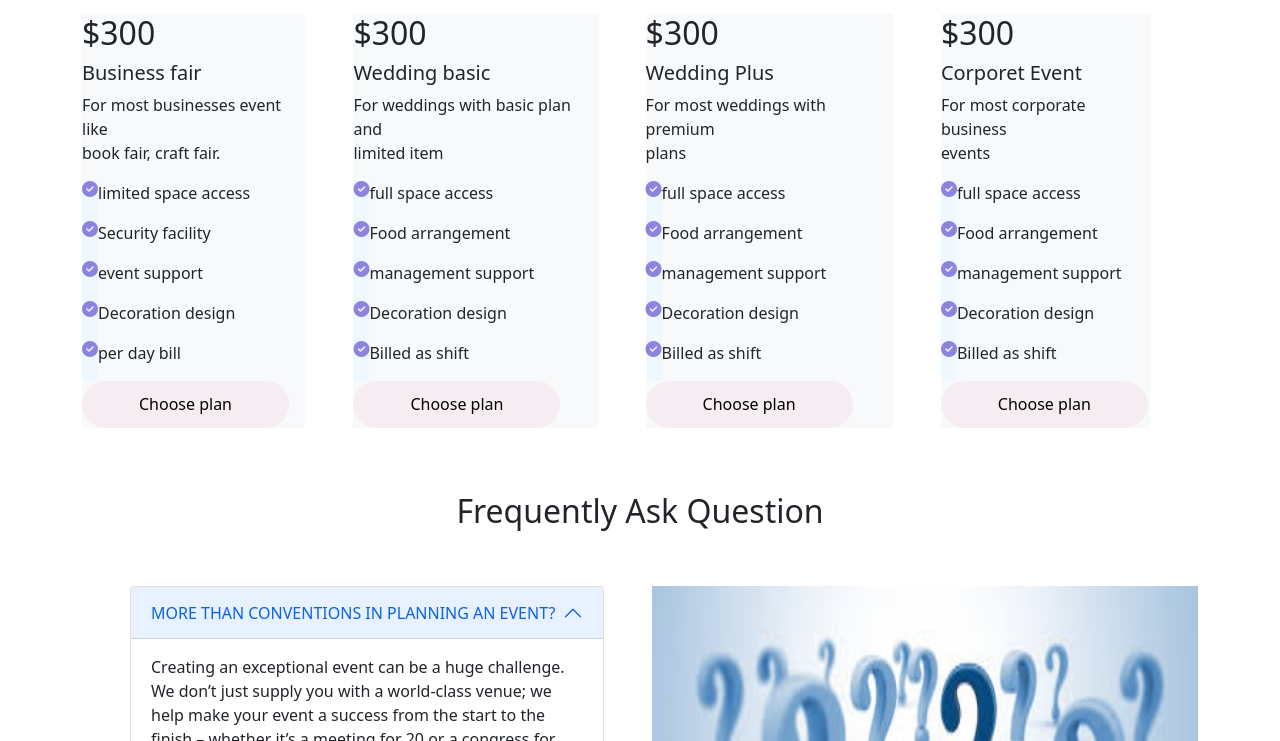
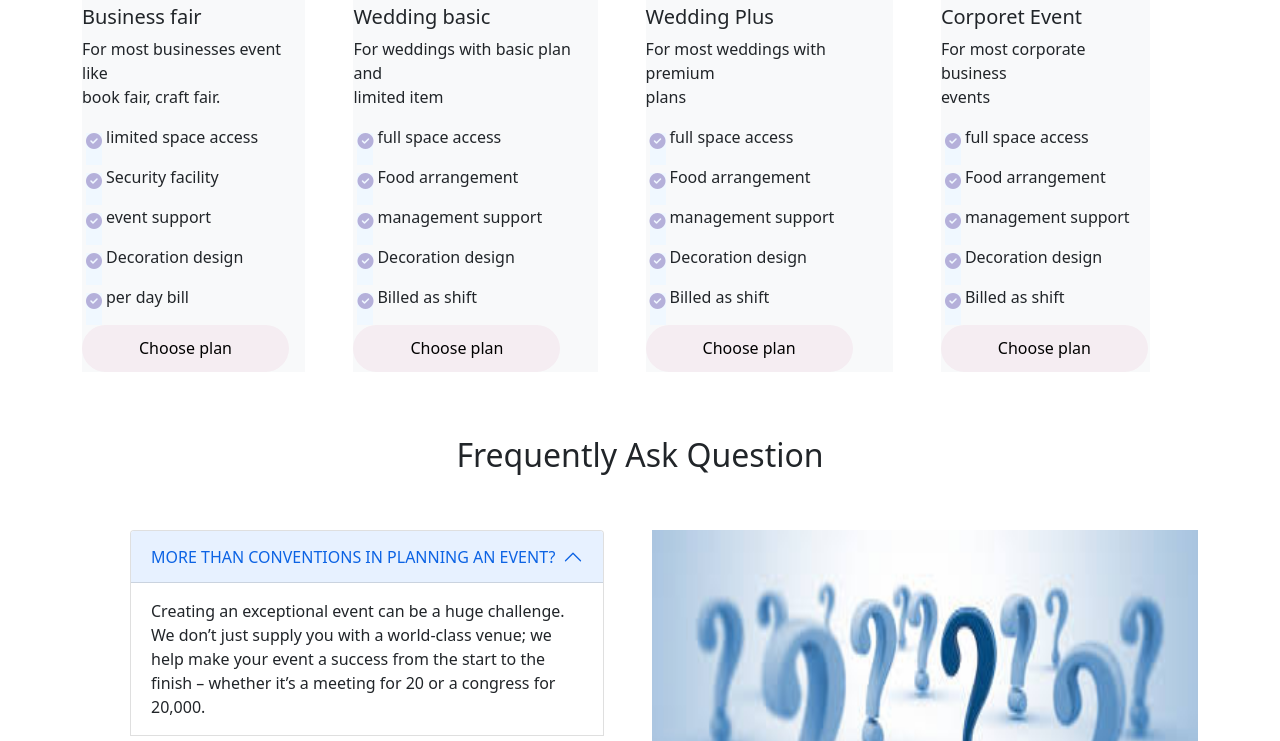
Before and after one commit to nosianuri/convention-center, a plain HTML site: page index.html in a window 1280 px wide. Shown: the part 760-1501 px from the top of the page. Drawn offline with nearby package versions, Linux system fonts and the light colour scheme.

Commit message:
packageadd

```diff
--- a/css/style.css
+++ b/css/style.css
@@ -1,6 +1,6 @@
 .clips{
     background-color: aliceblue;
-    color: #8e83df;
+    color: #b5b0da;
 }
 .choose-plan{
     background: #f5edf2;
--- a/index.html
+++ b/index.html
@@ -16,7 +16,7 @@
     <!-- navbar -->
     <header>
        <section class="container">
-        <nav class="navbar navbar-expand-lg navbar-light bg-light">
+        <nav class="navbar fixed-top navbar-expand-lg navbar-light bg-light">
             <div class="container-fluid">
               <a class="navbar-brand" href="#">Vancouver Convention Centre</a>
               <button class="navbar-toggler" type="button" data-bs-toggle="collapse" data-bs-target="#navbarSupportedContent" aria-controls="navbarSupportedContent" aria-expanded="false" aria-label="Toggle navigation">
@@ -53,17 +53,17 @@
             </div>
             <div class="carousel-inner">
               <div class="carousel-item active">
-                <img width="1440px" height="584px"  src="images/convention-centre-1.jpg" class="d-block w-100" alt="...">
+                <img width="1440px" height="584px"  src="images/banner.png" class="d-block w-100" alt="...">
                 <div class="carousel-caption d-none d-md-block">
                   <h3>The Vancouver Convention Centre <br> In Vancouver, British Columbia, Canada</h3>
                   <p>The Vancouver Convention Centre in downtown Vancouver is a beautiful, inspiring <br> event space with an unbeatable waterfront location.</p>
                   <div>
-                    <button class="text-white rounded">Book Now</button>
+                    <button class="btn text-white rounded">Book Now</button>
                  </div>
                 </div>
               </div>
               <div class="carousel-item">
-                <img  width="1440px" height="584px" src="images/convention-center-2.jpg" class="d-block w-100" alt="...">
+                <img  width="1440px" height="584px" src="images/convention-centre-1.jpg" class="d-block w-100" alt="...">
                 <div class="carousel-caption d-none d-md-block">
                     <h3>The Vancouver Convention Centre <br> In Vancouver, British Columbia, Canada</h3>
                     <p>The Vancouver Convention Centre in downtown Vancouver is a beautiful, inspiring <br> event space with an unbeatable waterfront location.</p>
@@ -78,7 +78,7 @@
                     <h3>The Vancouver Convention Centre <br> In Vancouver, British Columbia, Canada</h3>
                     <p>The Vancouver Convention Centre in downtown Vancouver is a beautiful, inspiring <br> event space with an unbeatable waterfront location.</p>
                     <div>
-                      <button class="text-white rounded">Book Now</button>
+                      <button class="btn text-white rounded">Book Now</button>
                    </div>
                   </div>
               </div>
@@ -109,11 +109,11 @@
                       <h5 class="">Business fair</h5>
                       <p class="">For most businesses event
                         like <br> book fair, craft fair.</p>
-                        <div class="d-flex"><i class="fas fa-check-circle clips"></i><p>limited space access</p></div>
-                        <div class="d-flex"><i class="fas fa-check-circle clips"></i><p>Security facility</p></div>
-                        <div class="d-flex"><i class="fas fa-check-circle clips"></i><p>event support</p></div>
-                        <div class="d-flex"><i class="fas fa-check-circle clips"></i><p>Decoration design</p></div>
-                        <div class="d-flex"><i class="fas fa-check-circle clips"></i><p>per day bill</p></div>
+                        <div class="d-flex"><i class="fas fa-check-circle clips mt-2 mx-1"></i><p>limited space access</p></div>
+                        <div class="d-flex"><i class="fas fa-check-circle clips mt-2 mx-1"></i><p>Security facility</p></div>
+                        <div class="d-flex"><i class="fas fa-check-circle clips mt-2 mx-1"></i><p>event support</p></div>
+                        <div class="d-flex"><i class="fas fa-check-circle clips mt-2 mx-1"></i><p>Decoration design</p></div>
+                        <div class="d-flex"><i class="fas fa-check-circle clips mt-2 mx-1"></i><p>per day bill</p></div>
                         <button class="choose-plan rounded-pill">Choose plan</button>
                     </div>
                   </div>
@@ -123,11 +123,11 @@
                       <h5 class="">Wedding basic</h5>
                       <p class="">For weddings with basic plan
                         and <br> limited item</p>
-                        <div class="d-flex"><i class="fas fa-check-circle clips"></i><p>full space access</p></div>
-                        <div class="d-flex"><i class="fas fa-check-circle clips"></i><p>Food arrangement</p></div>
-                        <div class="d-flex"><i class="fas fa-check-circle clips"></i><p>management support</p></div>
-                        <div class="d-flex"><i class="fas fa-check-circle clips"></i><p>Decoration design</p></div>
-                        <div class="d-flex"><i class="fas fa-check-circle clips"></i><p>Billed as shift</p></div>
+                        <div class="d-flex"><i class="fas fa-check-circle clips mt-2 mx-1"></i><p>full space access</p></div>
+                        <div class="d-flex"><i class="fas fa-check-circle clips mt-2 mx-1"></i><p>Food arrangement</p></div>
+                        <div class="d-flex"><i class="fas fa-check-circle clips mt-2 mx-1"></i><p>management support</p></div>
+                        <div class="d-flex"><i class="fas fa-check-circle clips mt-2 mx-1"></i><p>Decoration design</p></div>
+                        <div class="d-flex"><i class="fas fa-check-circle clips mt-2 mx-1"></i><p>Billed as shift</p></div>
                         <button class="choose-plan rounded-pill">Choose plan</button>
                     </div>
                   </div>
@@ -136,11 +136,11 @@
                     <div class="">
                       <h5 class="">Wedding Plus</h5>
                       <p class="">For most weddings with premium <br> plans</p>
-                      <div class="d-flex"><i class="fas fa-check-circle clips"></i><p>full space access</p></div>
-                        <div class="d-flex"><i class="fas fa-check-circle clips"></i><p>Food arrangement</p></div>
-                        <div class="d-flex"><i class="fas fa-check-circle clips"></i><p>management support</p></div>
-                        <div class="d-flex"><i class="fas fa-check-circle clips"></i><p>Decoration design</p></div>
-                        <div class="d-flex"><i class="fas fa-check-circle clips"></i><p>Billed as shift</p></div>
+                      <div class="d-flex"><i class="fas fa-check-circle clips mt-2 mx-1"></i><p>full space access</p></div>
+                        <div class="d-flex"><i class="fas fa-check-circle clips mt-2 mx-1"></i><p>Food arrangement</p></div>
+                        <div class="d-flex"><i class="fas fa-check-circle clips mt-2 mx-1"></i><p>management support</p></div>
+                        <div class="d-flex"><i class="fas fa-check-circle clips mt-2 mx-1"></i><p>Decoration design</p></div>
+                        <div class="d-flex"><i class="fas fa-check-circle clips mt-2 mx-1"></i><p>Billed as shift</p></div>
                         <button class="choose-plan rounded-pill">Choose plan</button>
                     </div>
                   </div>
@@ -150,11 +150,11 @@
                       <h5 class="">Corporet Event </h5>
                       <p class="">For most corporate business <br>
                         events</p>
-                        <div class="d-flex"><i class="fas fa-check-circle clips"></i><p>full space access</p></div>
-                        <div class="d-flex"><i class="fas fa-check-circle clips"></i><p>Food arrangement</p></div>
-                        <div class="d-flex"><i class="fas fa-check-circle clips"></i><p>management support</p></div>
-                        <div class="d-flex"><i class="fas fa-check-circle clips"></i><p>Decoration design</p></div>
-                        <div class="d-flex"><i class="fas fa-check-circle clips"></i><p>Billed as shift</p></div>
+                        <div class="d-flex"><i class="fas fa-check-circle clips mt-2 mx-1"></i><p>full space access</p></div>
+                        <div class="d-flex"><i class="fas fa-check-circle clips mt-2 mx-1"></i><p>Food arrangement</p></div>
+                        <div class="d-flex"><i class="fas fa-check-circle clips mt-2 mx-1"></i><p>management support</p></div>
+                        <div class="d-flex"><i class="fas fa-check-circle clips mt-2 mx-1"></i><p>Decoration design</p></div>
+                        <div class="d-flex"><i class="fas fa-check-circle clips mt-2 mx-1"></i><p>Billed as shift</p></div>
                         <button class="choose-plan rounded-pill">Choose plan</button>
                     </div>
                   </div>
```
